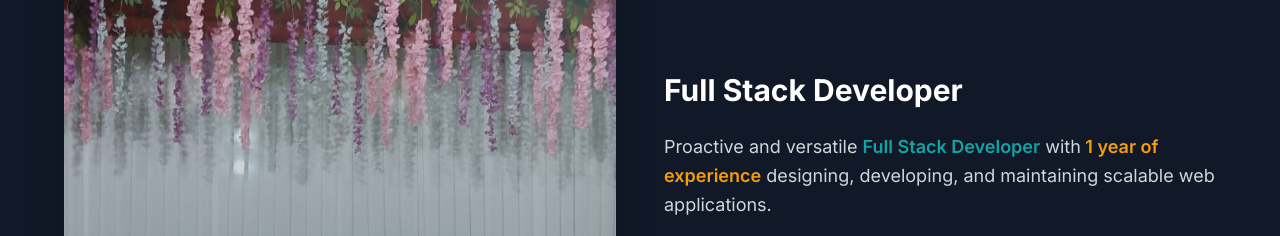
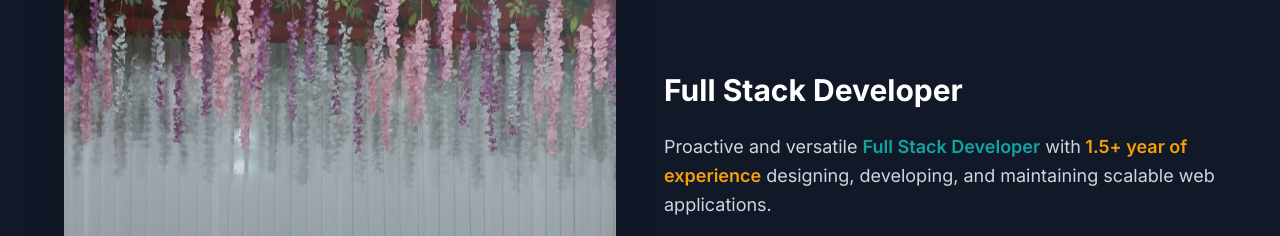
Before and after one commit to Vatsalbhayani/vatsal_portfolio, a React (Vite) app: page / in a window 1280 px wide. Shown: the part 1220-1456 px from the top of the page. Built offline with nearby package versions, Linux system fonts and the light colour scheme.

Commit message:
Update About.jsx

```diff
--- a/src/components/About.jsx
+++ b/src/components/About.jsx
@@ -82,7 +82,7 @@ const About = ({ darkMode }) => {
 
             <p className="text-lg text-gray-600 dark:text-gray-300 leading-relaxed">
               Proactive and versatile <span className="text-primary font-semibold">Full Stack Developer</span> with
-              <span className="text-accent font-semibold"> 1 year of experience</span> designing, developing, and
+              <span className="text-accent font-semibold"> 1.5+ year of experience</span> designing, developing, and
               maintaining scalable web applications.
             </p>
 
```
